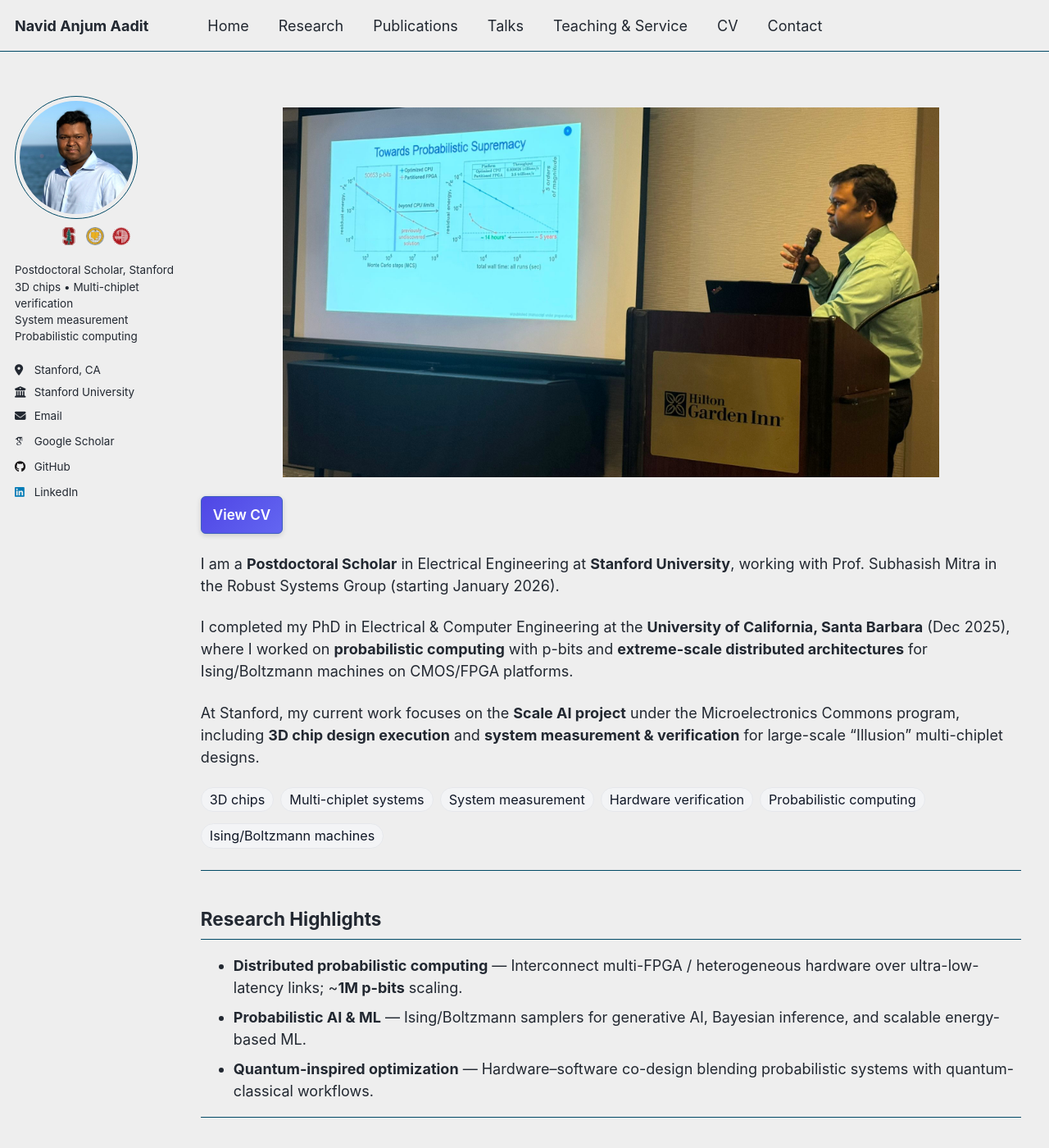
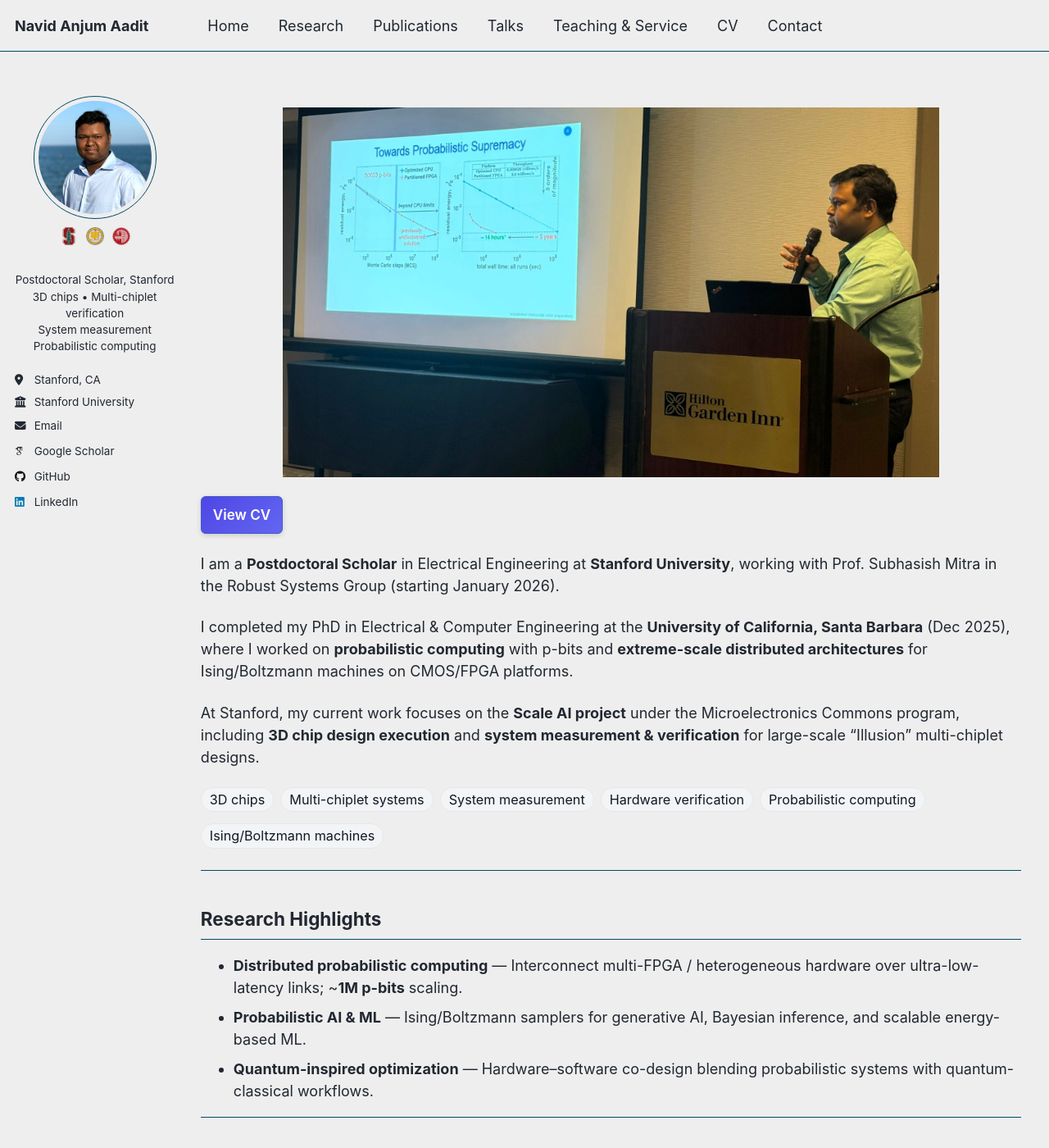
Before and after one commit to navidaadit/navidaadit.github.io, a Jekyll site: the page built from _pages/about.md, in a window 1280 px wide and 1400 px high. Shown: the whole window at 82% size. Built offline with Jekyll 4.4.1, drawn with Linux system fonts in a browser that asks for light colours; some web fonts are replaced.

Commit message:
Fix author sidebar layout and centering
Added styles to center author avatar and bio, adjusted logo alignment, and ensured mobile responsiveness.

```diff
--- a/_sass/_custom.scss
+++ b/_sass/_custom.scss
@@ -35,34 +35,42 @@
 /* Clear legacy floats */
 .page::after { content: ""; display: block; clear: both; }
 
-/* ---------- Author block (avatar + bio) ---------- */
-/* Desktop: consistent avatar */
+/* ===========================================================
+   AUTHOR SIDEBAR FIXES (Centering Avatar & Bio)
+   =========================================================== */
+
+/* 1. Center the Avatar Image */
+.author__avatar {
+  display: block;
+  text-align: center; /* Ensures container centers the img */
+}
+
 .author__avatar img {
   width: 150px;
   height: 150px;
   object-fit: cover;
   border-radius: 50%;
+  margin: 0 auto; /* Physically centers the image block */
+  display: block;
 }
 
-/* Phone: slightly smaller avatar, bio under photo, clean stacking */
-@media (max-width: 640px){
-  .author__avatar img { width: 110px; height: 110px; }
-  .author__content, .author__bio { display:block; margin-top:8px; }
-  .author__content p, .author__bio { text-align:left !important; }
+/* 2. Center the Name and Bio text */
+.sidebar .author__content,
+.sidebar .author__bio {
+  text-align: center !important;
+  width: 100%;
 }
 
-/* --- Affiliation logos (centered under headshot; no spacing blow-ups) --- */
-/* IMPORTANT: scope to sidebar so main-content justification never stretches them */
+/* 3. Logos centered under avatar */
 .sidebar .affil-logos{
   display: flex !important;
   width: 100% !important;
-  justify-content: center !important;   /* centered under avatar */
+  justify-content: center !important;   /* centered flex items */
   align-items: center !important;
   gap: 10px !important;
   line-height: 1 !important;
-  margin: 6px 0 0 0 !important;         /* tight (no big gap) */
+  margin: 8px auto 12px auto !important; /* Spacing */
   padding: 0 !important;
-  text-align: center !important;         /* immune if any text-align leaks */
   flex-wrap: nowrap !important;
 }
 
@@ -70,14 +78,27 @@
   width: 22px;
   height: 22px;
   object-fit: contain;
-  display: block !important;             /* avoid inline whitespace behavior */
+  display: block !important;
 }
 
-/* Keep sidebar text left-aligned (logos stay centered) */
-.sidebar .author__content,
-.sidebar .author__content *,
-.sidebar .author__bio{
+/* 4. KEY FIX: Keep Location/Email/Links Left-Aligned */
+/* We target the wrapper of the buttons/icons specifically */
+.sidebar .author__urls-wrapper,
+.sidebar .author__urls {
   text-align: left !important;
+  width: 100%;
+}
+
+/* Phone adjustments */
+@media (max-width: 640px){
+  .author__avatar img { width: 110px; height: 110px; }
+
+  /* Ensure bio text stays centered on mobile too */
+  .author__content, .author__bio {
+      display: block;
+      margin-top: 8px;
+      text-align: center !important;
+  }
 }
 
 /* Remove any built-in hero from the theme */
@@ -387,6 +408,7 @@
     width: max-content !important;   /* shrink to button width */
     margin-left: auto !important;    /* push to right edge */
     padding: 0 !important;
+    text-align: left !important;     /* Reset text inside button/dropdown */
   }
 
   /* Button: just big enough for its text */
@@ -411,15 +433,9 @@
     border: 1px solid #e5e7eb !important;
     box-shadow: 0 8px 22px rgba(0,0,0,.15) !important;
     display: none;
+    text-align: left !important; /* content inside dropdown is left aligned */
   }
   .author__urls.is--visible{ display: block !important; }
-
-  /* Keep the bio and everything else left-aligned */
-  .sidebar .author__content,
-  .sidebar .author__content *,
-  .sidebar .author__bio{
-    text-align: left !important;
-  }
 }
 
 /* === LAYER ORDER FIX (desktop): keep content above fixed sidebar === */
```
